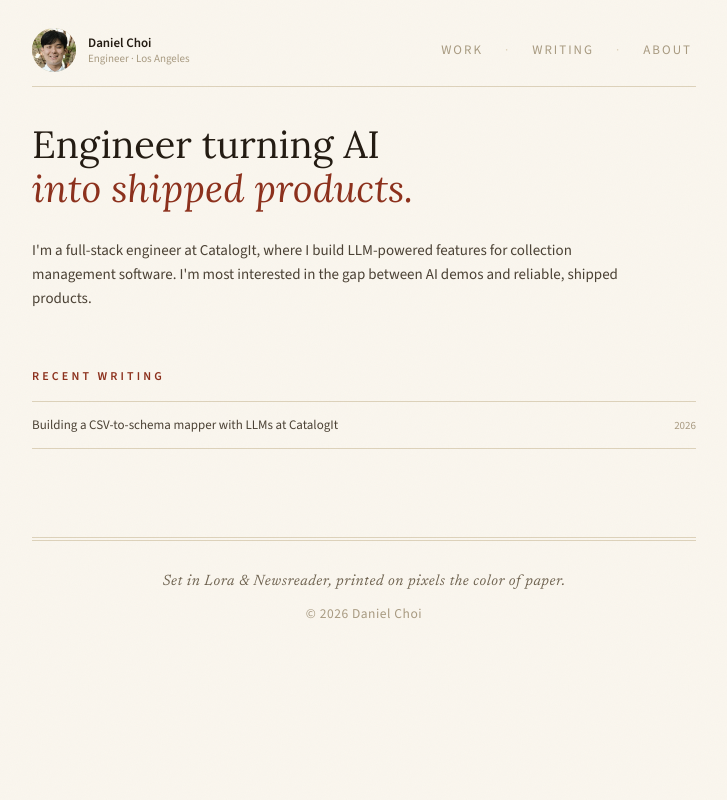
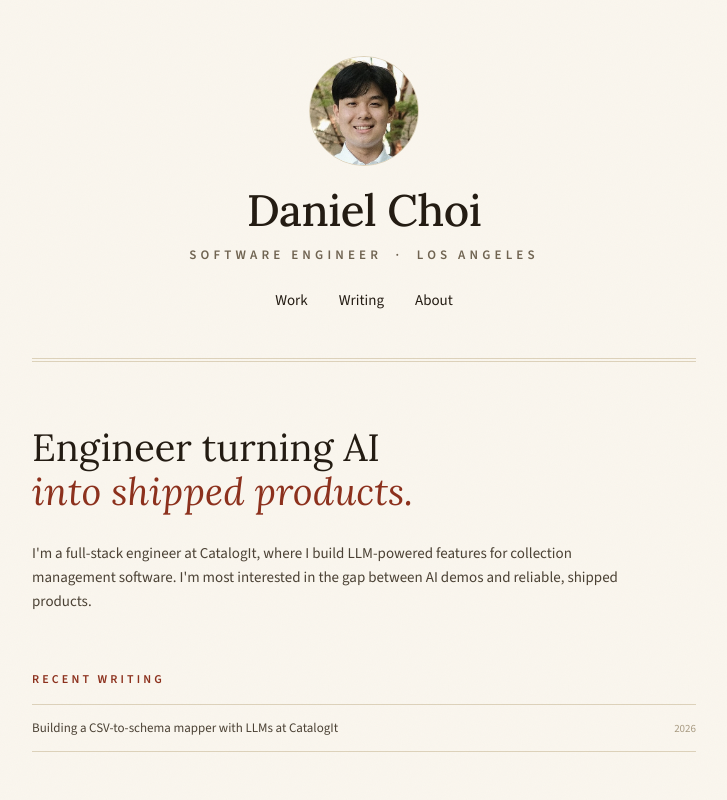
Before and after one commit to dchoiboi00/dchoiboi00.github.io, an Astro site: page / in a window 1280 px wide. Shown: the top 800 px of the page, without its empty margins (276-1003 px from the left). Built offline with nearby package versions, Linux system fonts and the light colour scheme; Astro itself is replaced by a stand-in of ours.

Commit message:
Direction A redesign: centered masthead, 110px photo, 'Software Engineer · Los Angeles'

```diff
--- a/src/components/Masthead.astro
+++ b/src/components/Masthead.astro
@@ -9,92 +9,76 @@ const currentPath = Astro.url.pathname;
 ---
 
 <header class="masthead">
-  <a href="/" class="masthead-identity">
-    <img src="/photo.jpg" alt="Daniel Choi" class="masthead-photo" />
-    <div class="masthead-text">
-      <span class="masthead-name">Daniel Choi</span>
-      <span class="masthead-role">Engineer · Los Angeles</span>
-    </div>
-  </a>
-
+  {backTo && (
+    <a href={backTo.href} class="masthead-back">← {backTo.label}</a>
+  )}
+  <img src="/photo.jpg" alt="Daniel Choi" class="masthead-photo" />
+  <div class="masthead-name">Daniel Choi</div>
+  <div class="masthead-role">Software Engineer &nbsp;·&nbsp; Los Angeles</div>
   <nav class="masthead-nav">
-    {backTo ? (
-      <>
-        <a href={backTo.href}>← {backTo.label}</a>
-        <span class="dot">·</span>
-        <a href="/work">WORK</a>
-      </>
-    ) : (
-      <>
-        <a href="/work" class={currentPath.startsWith('/work') ? 'active' : ''}>WORK</a>
-        <span class="dot">·</span>
-        <a href="/writing" class={currentPath.startsWith('/writing') ? 'active' : ''}>WRITING</a>
-        <span class="dot">·</span>
-        <a href="/about" class={currentPath === '/about' ? 'active' : ''}>ABOUT</a>
-      </>
-    )}
+    <a href="/work" class={currentPath.startsWith('/work') ? 'active' : ''}>Work</a>
+    <a href="/writing" class={currentPath.startsWith('/writing') ? 'active' : ''}>Writing</a>
+    <a href="/about" class={currentPath === '/about' ? 'active' : ''}>About</a>
   </nav>
 </header>
 
-<hr class="rule" style="margin-bottom: 36px;" />
-
 <style>
   .masthead {
-    display: flex;
-    justify-content: space-between;
-    align-items: center;
-    padding: 28px 0 14px;
+    text-align: center;
+    padding: 56px 0 44px;
+    border-bottom: 4px double var(--rule);
+    margin-bottom: 64px;
   }
-  .masthead-identity {
-    display: flex;
-    gap: 12px;
-    align-items: center;
-    text-decoration: none;
+  .masthead-back {
+    display: inline-block;
+    margin-bottom: 28px;
+    font-size: 13px;
+    letter-spacing: 0.14em;
+    text-transform: uppercase;
+    color: var(--muted);
+    font-weight: 600;
   }
+  .masthead-back:hover { color: var(--accent); }
   .masthead-photo {
-    width: 44px;
-    height: 44px;
+    width: 110px;
+    height: 110px;
+    margin: 0 auto 20px;
     border-radius: 50%;
     object-fit: cover;
-    background: #c9b89a;
-  }
-  .masthead-text {
-    display: flex;
-    flex-direction: column;
-    gap: 2px;
+    border: 1px solid var(--rule);
+    background: #e4d8bc;
+    display: block;
   }
   .masthead-name {
-    font-family: var(--sans);
-    font-size: 13px;
-    font-weight: 600;
-    color: var(--text-primary);
-    line-height: 1.2;
+    font-family: var(--serif);
+    font-size: 44px;
+    font-weight: 500;
+    letter-spacing: -0.01em;
+    line-height: 1.1;
+    color: var(--ink);
   }
   .masthead-role {
-    font-family: var(--sans);
-    font-size: 11px;
-    color: var(--text-meta);
-    line-height: 1.2;
+    margin-top: 10px;
+    font-size: 13px;
+    letter-spacing: 0.32em;
+    text-transform: uppercase;
+    color: var(--muted);
+    font-weight: 600;
   }
-  .masthead-nav {
-    display: flex;
-    align-items: center;
-    gap: 18px;
-    font-family: var(--sans);
-    font-size: 13px;
-    letter-spacing: 2px;
-    text-transform: uppercase;
-    color: var(--text-meta);
+  .masthead-nav { margin-top: 22px; font-size: 15px; }
+  .masthead-nav a {
+    color: var(--ink);
+    text-decoration: none;
+    margin: 0 14px;
+    border-bottom: 1px solid transparent;
   }
-  .masthead-nav a {
-    color: var(--text-meta);
-    padding: 8px 4px;
-  }
-  .masthead-nav a:hover, .masthead-nav a.active { color: var(--text-primary); }
-  .dot { color: var(--rule); }
+  .masthead-nav a:hover { color: var(--accent); border-bottom-color: var(--accent); }
+  .masthead-nav a.active { color: var(--accent); }
 
   @media (max-width: 480px) {
-    .masthead-role { display: none; }
-    .masthead-nav { font-size: 11px; letter-spacing: 1.4px; gap: 12px; }
+    .masthead { padding: 40px 0 32px; margin-bottom: 48px; }
+    .masthead-photo { width: 88px; height: 88px; }
+    .masthead-name { font-size: 34px; }
+    .masthead-role { font-size: 11px; letter-spacing: 0.22em; }
   }
 </style>
```
